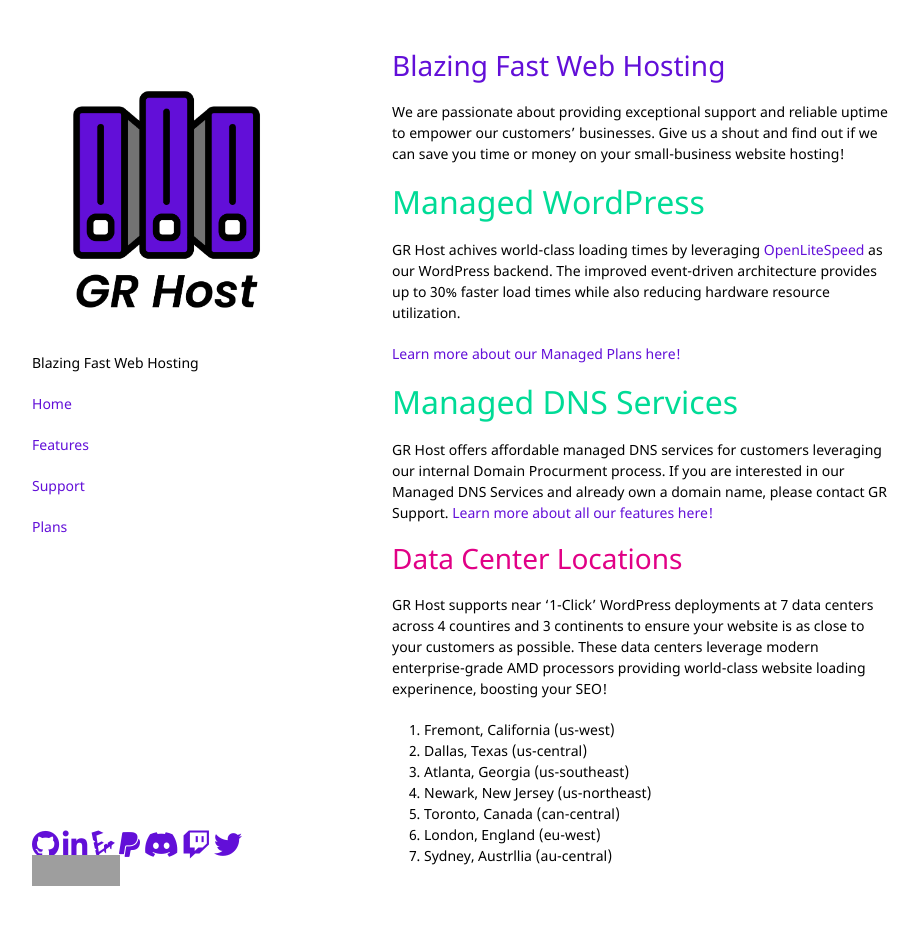
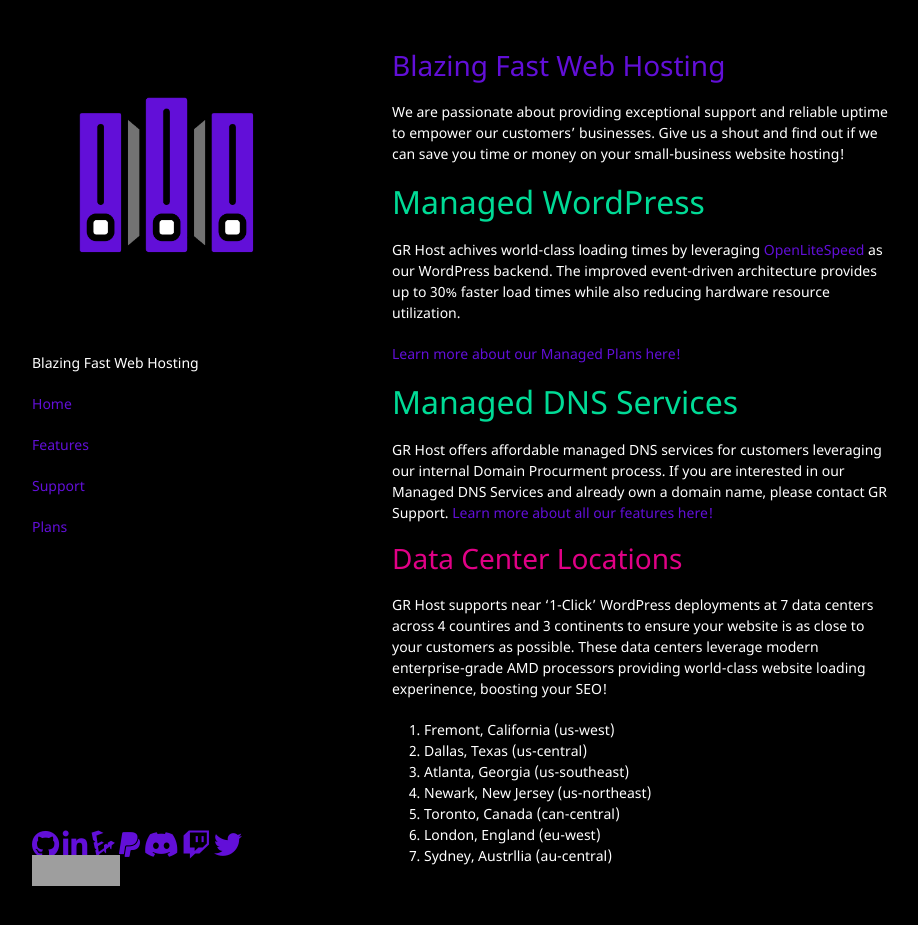
Before and after one commit to GoobyFRS/grhost-web, a Jekyll site: the page built from index.md, in a window 1280 px wide and 936 px high. Shown: the top 925 px of the window, without its empty margins (178-1096 px from the left). Built offline with Jekyll 4.4.1, drawn with Linux system fonts in a browser that asks for light colours; nearby versions of some CDN libraries; our own code applies the rules of GitHub Pages for plain Markdown files; grey boxes are pictures that could not be loaded.

Commit message:
theme color invert test

```diff
--- a/_sass/jekyll-theme-minimal.scss
+++ b/_sass/jekyll-theme-minimal.scss
@@ -2,10 +2,10 @@
 @import "rouge-github";
 
 body {
-  background-color: #FFFFFF;
+  background-color: #000;
   padding:50px;
   font: 14px/1.5 "Noto Sans", "Helvetica Neue", Helvetica, Arial, sans-serif;
-  color:#000000;
+  color:#FFFFFF;
   font-weight:400;
 }
 
```
